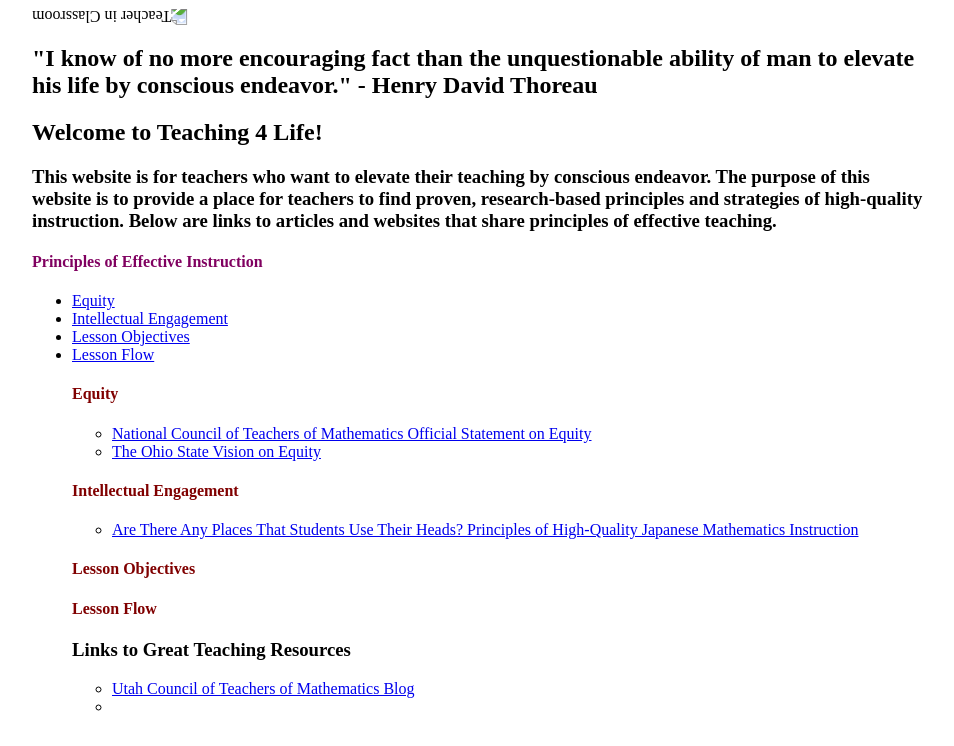
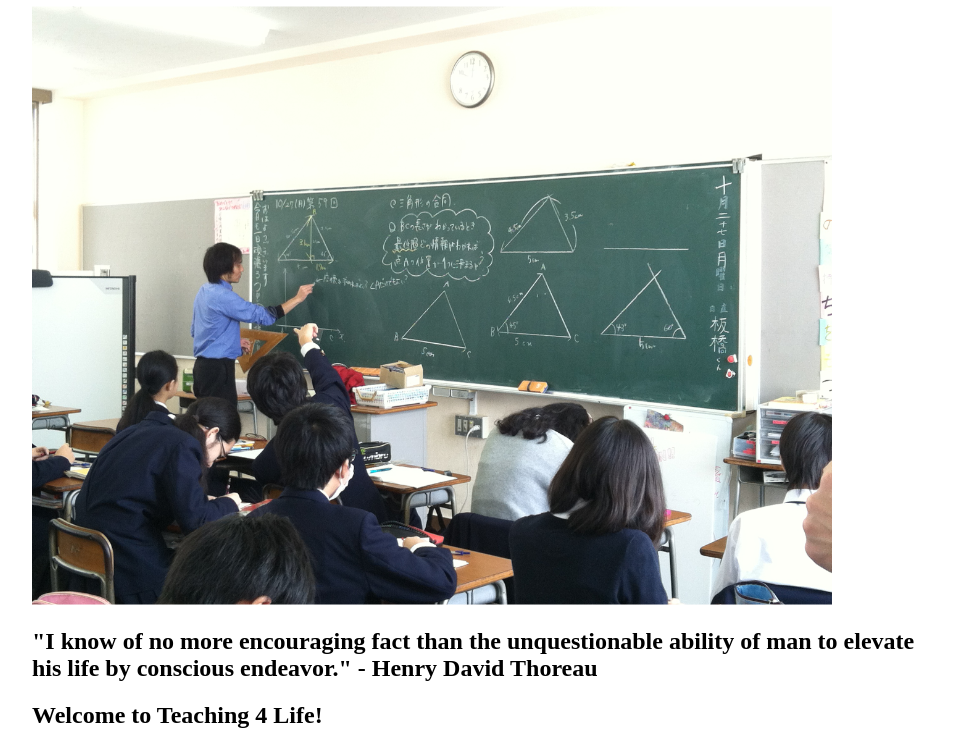
Before and after one commit to TeacherTed/draft1, a plain HTML site: page index.html in a window 1280 px wide. Shown: the part 101-847 px from the top of the page, without its empty margins (158-1112 px from the left). Drawn offline with Linux system fonts and the light colour scheme.

Commit message:
Fixed image

```diff
--- a/index.html
+++ b/index.html
@@ -10,7 +10,7 @@
     <a href="./aboutme.html">About Me</a>
     <p>
       <h1 class="title">Teaching 4 Life</h1>
-      <img src='C:\Users\tgilbert\Desktop\Hello World/Japaneseteaching2.JPG' class="rotateimg180" alt="Teacher in Classroom"/>
+      <img src='./Japaneseteaching2.JPG' class="rotateimg180" alt="Teacher in Classroom"/>
     </p>
   <h2>"I know of no more encouraging fact than the unquestionable ability of man to elevate his life by conscious endeavor." - Henry David Thoreau</h2>
   <h2>Welcome to Teaching 4 Life!</h2>
```
Also changed, not shown: Japaneseteaching2.JPG (added), aboutme.html (line endings or trailing spaces), style.css (line endings or trailing spaces).
